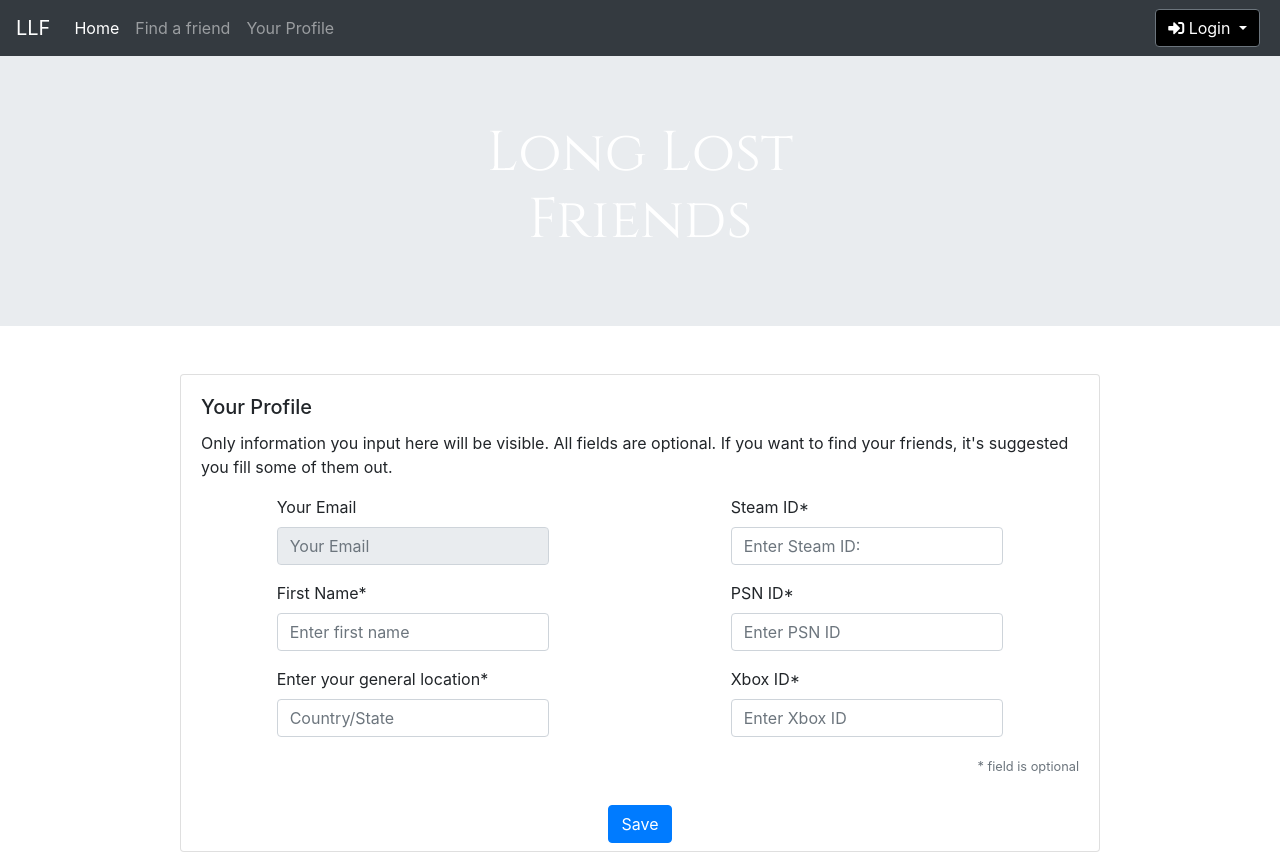
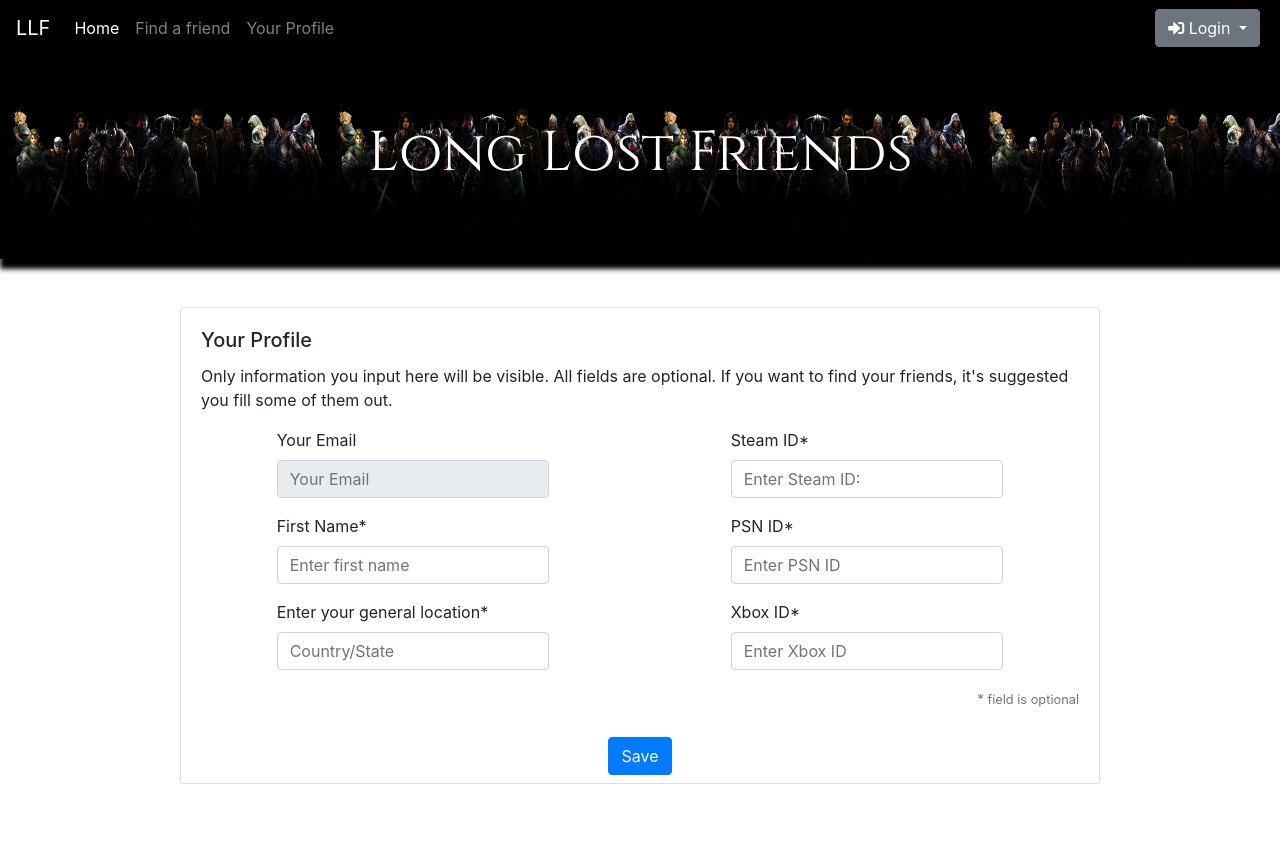
Before and after one commit to rishirsud/long-lost-friends, a website: page public/profile.html in a window 1280 px wide. After the commit the page ends 800 px from the top, so only its background shows below. Drawn offline with nearby package versions, Linux system fonts and the light colour scheme.

Commit message:
updated jumbotron/navbar

```diff
--- a/public/assets/styles/style.css
+++ b/public/assets/styles/style.css
@@ -1,10 +1,11 @@
 .wallpaper {
   background-image: url("/assets/images/wallpaper.jpg") !important;
   background-size: auto 100%;
+  box-shadow: 5px 5px 5px 5px #000;
 }
 
-#dropdownMenuOffset {
-  background-color: black;
+.bg-dark {
+  background-color:#000000!important;
 }
 
 #text {
--- a/public/profile.html
+++ b/public/profile.html
@@ -71,10 +71,10 @@
     </div>
   </nav>
 
-  <div class="jumbotron jumbotron-fluid">
+  <div class="jumbotron jumbotron-fluid wallpaper">
     <div class="container">
       <div class="row">
-        <div class="col-6 mx-auto text-center">
+        <div class="col mx-auto text-center">
           <h1 class="display-4" id="text">Long Lost Friends</h1>
         </div>
       </div>
```
Also changed, not shown: public/index.html (+1 -1 lines), public/assets/images/image.png (added).
